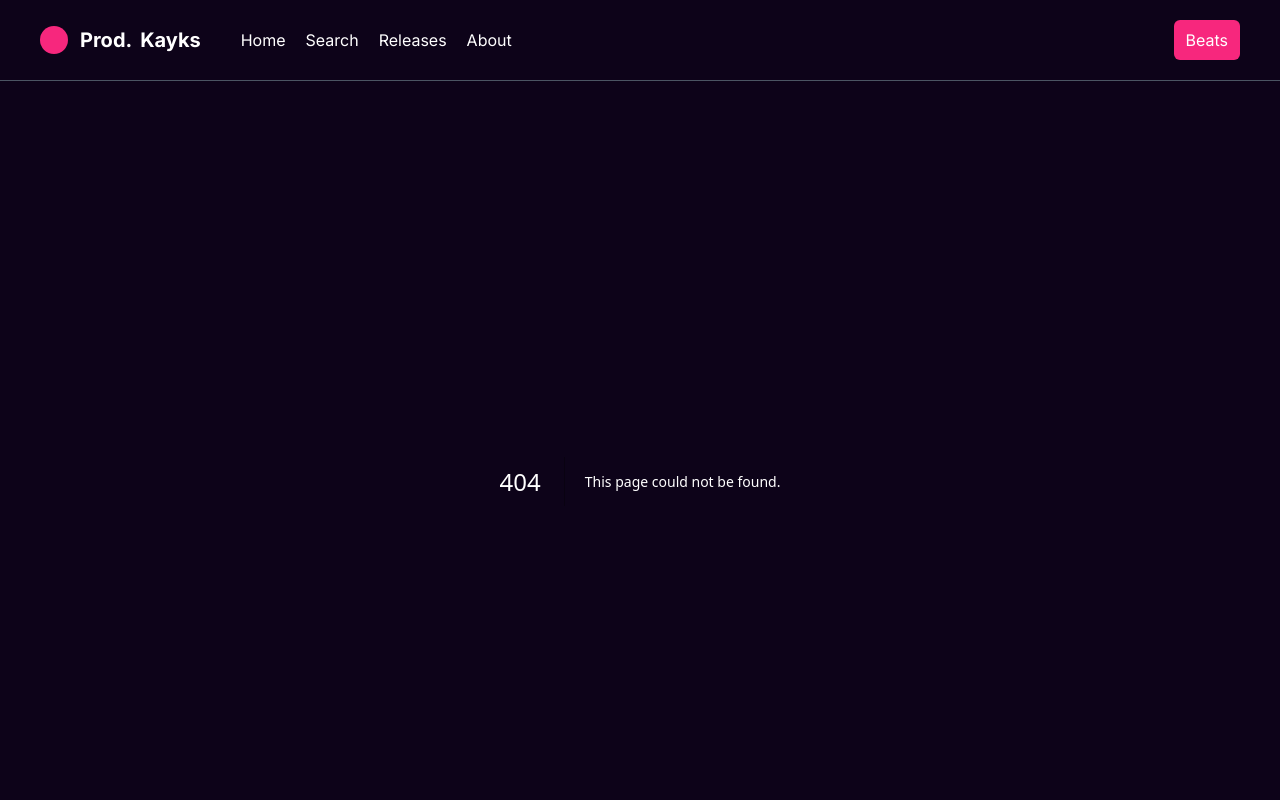
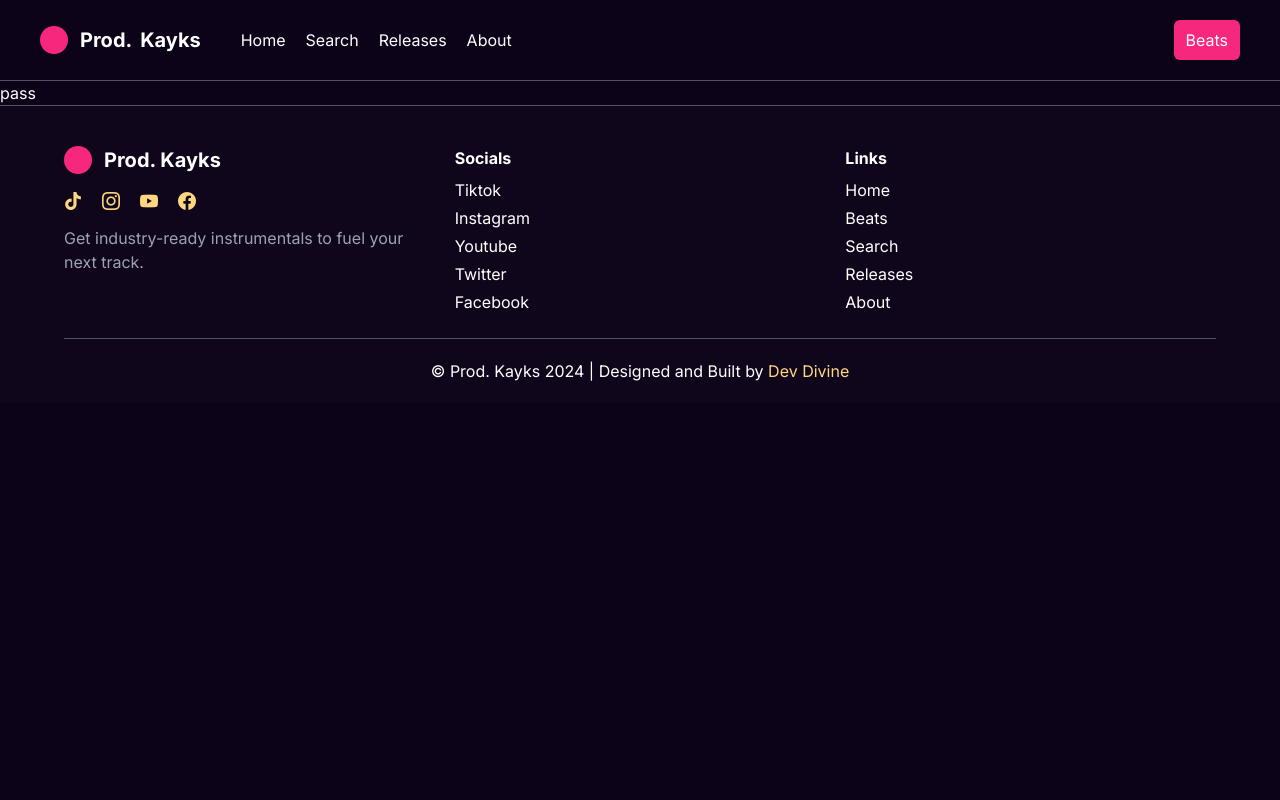
Before and after one commit to Okeke-Divine/Prod-Kayks, a Next.js app: page /private/admin/login in a window 1280 px wide. Before the commit this address had no page. Shown: the top 800 px of the page. Built offline with nearby package versions, Linux system fonts and the light colour scheme.

Commit message:
Added the admin login page

```diff
--- /dev/null
+++ b/src/app/private/admin/login/page.jsx
@@ -0,0 +1,3 @@
+export default function Login(){
+    return (<>pass</>);
+}
```
